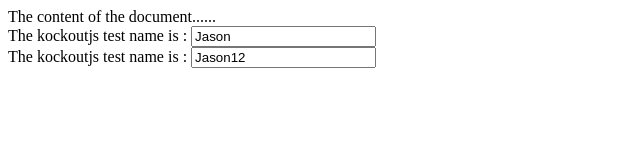
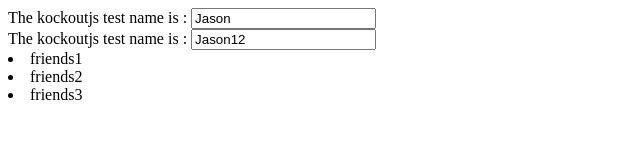
Before and after one commit to XeonWang/JasonBinder, a plain HTML site: page index.html in a window 1280 px wide. Shown: the whole page, without its empty margins (0-640 px from the left). Drawn offline with Linux system fonts and the light colour scheme.

Commit message:
foreach bind, without trigger from html to model

```diff
--- a/JasonBinder.js
+++ b/JasonBinder.js
@@ -3,7 +3,8 @@ Jason = function(rootObj) {
 	var BIND_PRIFIX = "JasonBind";
 
 	var BIND_TYPE = {
-		TEXT: "text"
+		TEXT: "text",
+		FOREACH: "foreach"
 	};
 
 	var dom = rootObj.document || {};
@@ -51,13 +52,33 @@ Jason = function(rootObj) {
 		}
 	};
 
+	var doForeachBind = function(entity) {
+		var htmlObj = entity.htmlObject;
+		var bindKey = entity.bindKey;
+		var data = entity.model[bindKey];
+		var children = new Array();
+
+		for (var i = 0; i < htmlObj.children.length; i++) {
+			children[i] = htmlObj.children[0].cloneNode(true);
+			htmlObj.removeChild(htmlObj.children[0]);
+		};
+
+		for (var i = 0; i < data.length; i++) {
+			for (var j = 0; j < children.length; j++) {
+				var newChild = children[j].cloneNode(true);
+				htmlObj.appendChild(newChild);
+				ui.modelBind(data[i], newChild);
+			};
+		};
+	};
+
 	var doCustomListeners = function(entity, event) {
 		for (var i = 0; i < entity.model[entity.bindKey].subscribes.length; i++) {
 			entity.model[entity.bindKey].subscribes[i].call(htmlObj, event);
 		};
 	}
 
-	var collectBindedHtmlMap = function() {
+	var getBindEntitiesFn = function() {
 
 		var objects = new Array();
 
@@ -71,23 +92,25 @@ Jason = function(rootObj) {
 
 		var collectBind = function(htmlObj) {
 
-			var children = htmlObj.childNodes;
-
-			for (var i = 0; i < children.length; i++) {
-				collectBind(children[i]);
-			};
-
 			var bindValue = htmlObj.getAttribute && htmlObj.getAttribute(BIND_PRIFIX);
 			if (bindValue) {
 				objects[objects.length] = new Entity(bindValue, htmlObj);
-			};
+			} else {
+
+				var children = htmlObj.childNodes;
+
+				for (var i = 0; i < children.length; i++) {
+					collectBind(children[i]);
+				};
+			}
+
 			return objects;
 		};
 
 		return collectBind;
-	}();
+	};
 
-	var bindedHtmlMaps = collectBindedHtmlMap(dom);
+	var bindedHtmlMaps;
 
 	var rebind = function() {
 		for (var i = 0; i < bindedHtmlMaps.length; i++) {
@@ -138,15 +161,16 @@ Jason = function(rootObj) {
 		},
 
 		modelBind: function(model, htmlObj) {
+			if (!htmlObj) {
+				htmlObj = dom;
+			}
+			var collectRootBindEntities = getBindEntitiesFn();
+			bindedHtmlMaps = collectRootBindEntities(htmlObj);
 			if (!model) {
 				if(console.log) {
 					console.log("Illegal model as the first argument. (Jason.bind(model, [htmlObj]))");
 				}
 				return false;
-			}
-
-			if (!htmlObj) {
-				htmlObj = dom;
 			}
 
 			for (var i = 0; i < bindedHtmlMaps.length; i++) {
@@ -156,8 +180,13 @@ Jason = function(rootObj) {
 			}
 
 			var bindProperty = function(entity, value, changeHandle) {
-				if (entity.bindType === BIND_TYPE.TEXT) {
-					setFieldValue(entity, value, changeHandle);
+				switch(entity.bindType) {
+					case BIND_TYPE.TEXT:
+						setFieldValue(entity, value, changeHandle);
+						break;
+					case BIND_TYPE.FOREACH:
+						doForeachBind(entity);
+						break;
 				}
 			}
 
--- a/index.html
+++ b/index.html
@@ -2,16 +2,20 @@
 <html>
 <head>
 	<title>Title of the document</title>
+	<script type='text/javascript' src='JasonBinder.js'></script>
 </head>
 
 <body>
-The content of the document......<br/>
 
 The kockoutjs test name is : <input JasonBind="text: name"></input>
 </br>
 The kockoutjs test name is : <input JasonBind="text: fullInfo"></input>
+</br>
 
-<script type='text/javascript' src='JasonBinder.js'></script>
+<ui JasonBind="foreach: friends">
+	<li JasonBind="text: name">Hello1</li>
+</ui>
+
 <script type="text/javascript" src="mainTest.js"></script>
 </body>
 </html>
--- a/mainTest.js
+++ b/mainTest.js
@@ -5,6 +5,7 @@ function TestMode() {
 	this.fullInfo = Jason.computed(function(){
 		return this.name() + this.age;
 	}, this);
+	this.friends = [{name:"friends1"}, {name:"friends2"}, {name:"friends3"}];
 }
 var testMode = new TestMode();
 Jason.modelBind(testMode);
```
